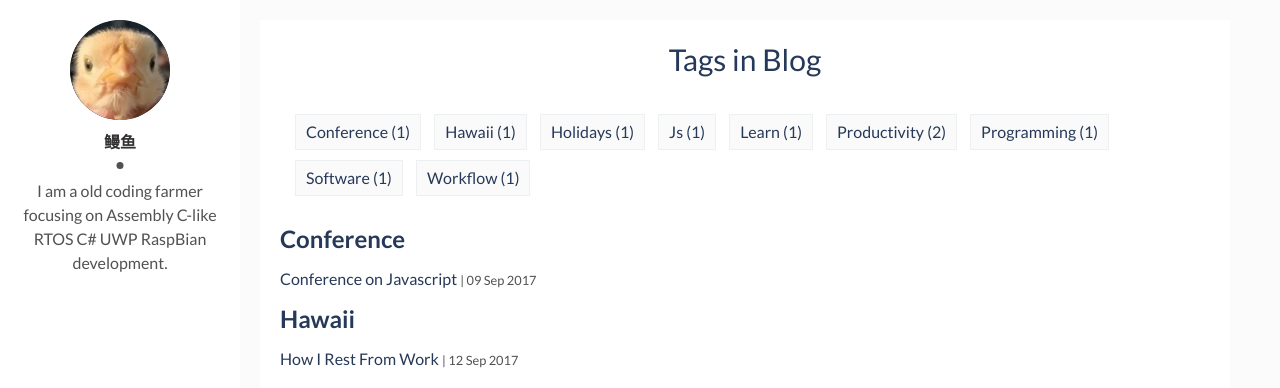
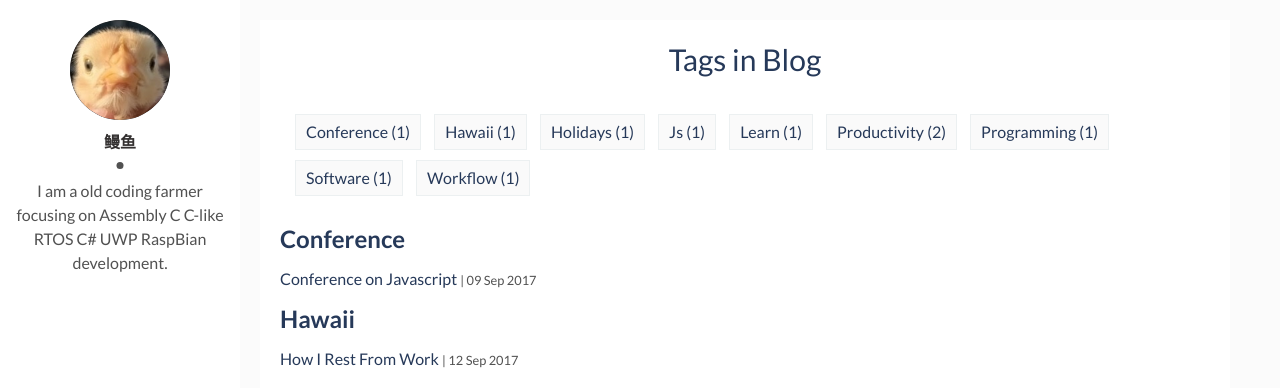
Before and after one commit to louisopen/louisopen.github.io, a Jekyll site: the page built from tags.html, in a window 1280 px wide. Shown: the top 388 px of the page. Built offline with Jekyll 4.4.1, drawn with Linux system fonts in a browser that asks for light colours.

```diff
--- a/_config.yml
+++ b/_config.yml
@@ -11,7 +11,7 @@ site-twitter: #if your site has a twitter account, enter it here
 # Author Settings
 author: 鳗鱼 # add your name
 author-img: chick-freeman.jpg # add your photo
-about-author: I am a old coding farmer focusing on Assembly C-like RTOS C# UWP RaspBian development. # add description
+about-author: I am a old coding farmer focusing on Assembly C C-like RTOS C# UWP RaspBian development. # add description
 social-twitter: louisopen # add your Twitter handle
 social-facebook: louisopen # add your Facebook handle
 social-github: louisopen # add your Github handle
```
